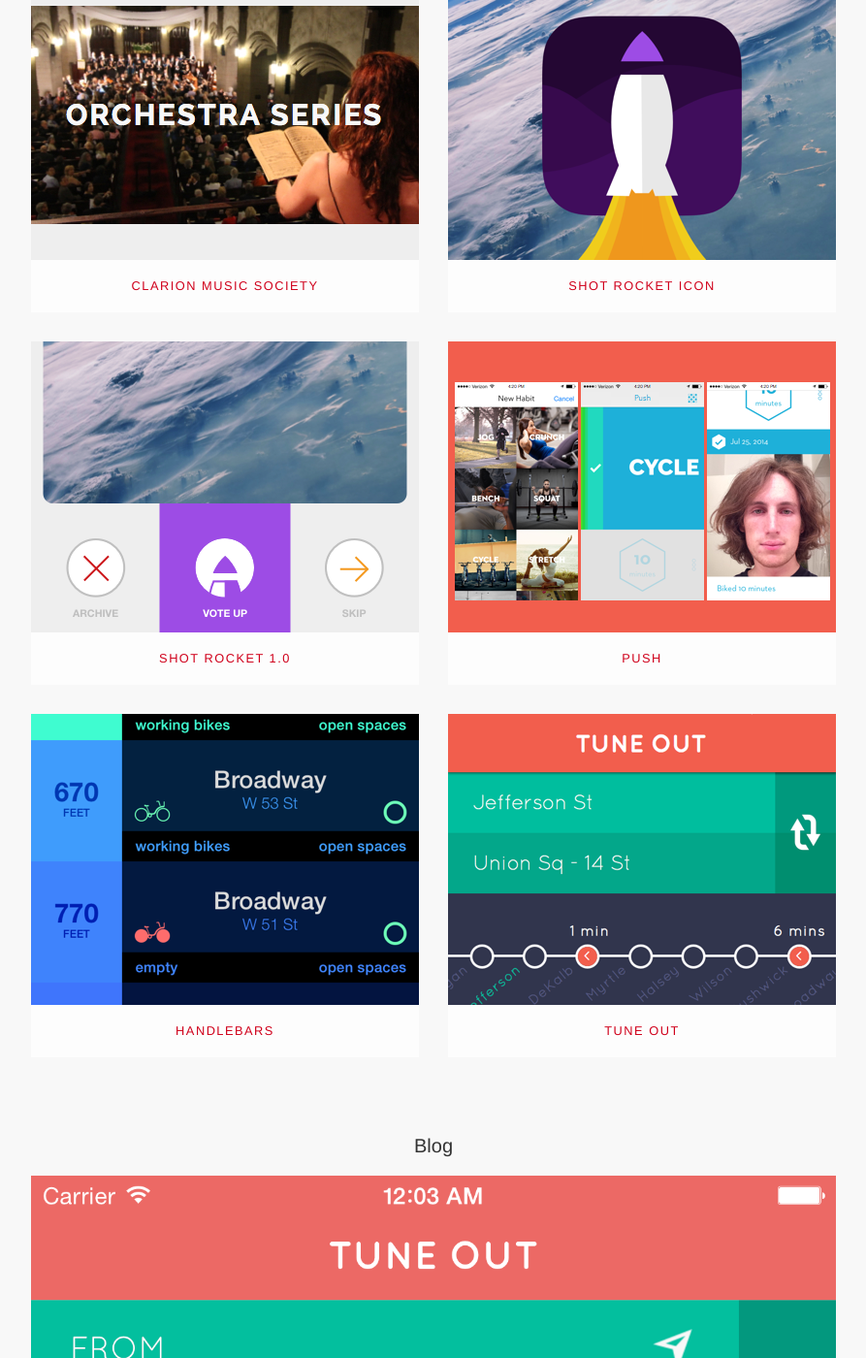
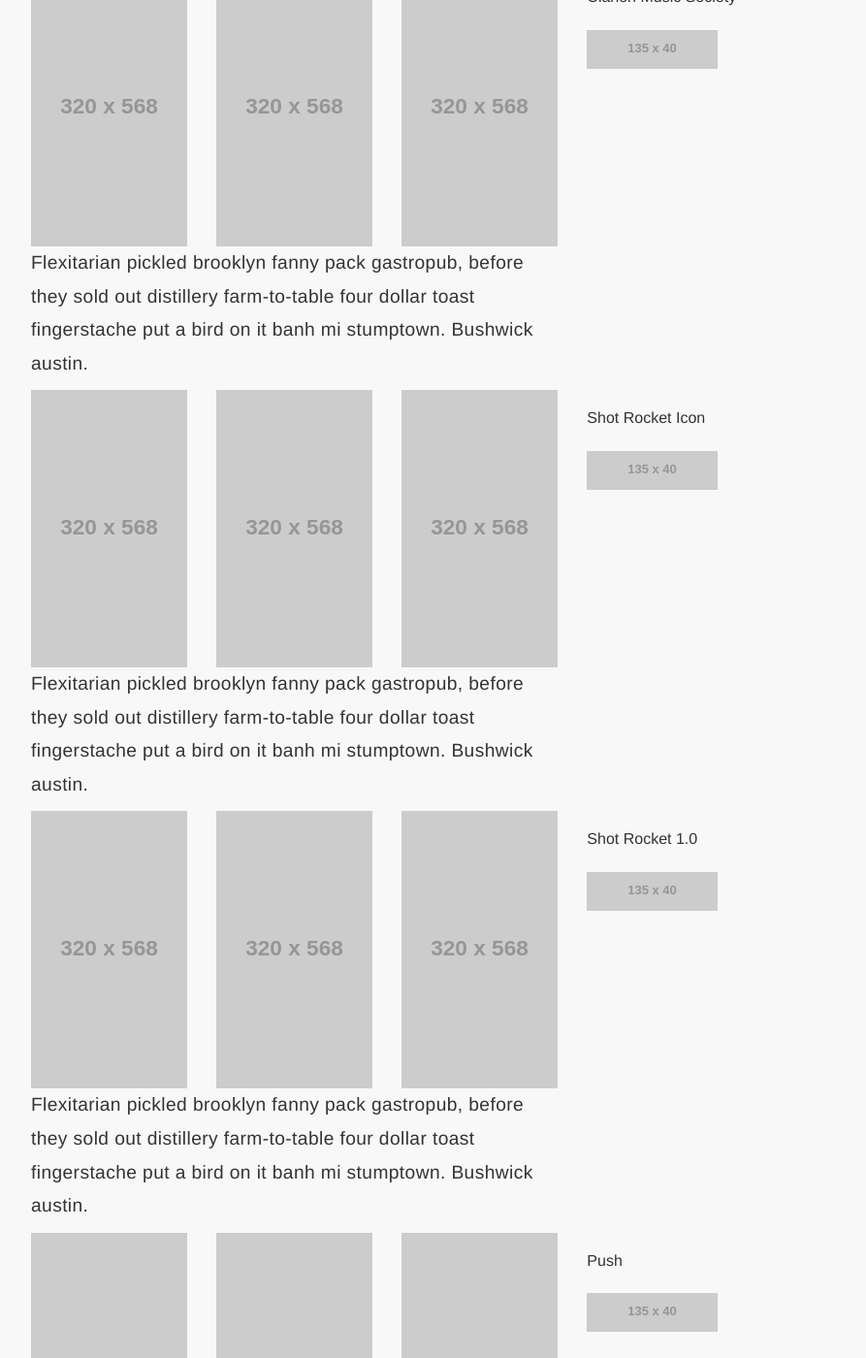
Before and after one commit to dmzza/dmzza, a Jekyll site: the page built from index.html, in a window 1280 px wide and 1400 px high, scrolled down 379 px. Shown: the whole window at 97% size, without its empty margins (193-1086 px from the left). Built offline with Jekyll 4.4.1, drawn with Linux system fonts in a browser that asks for light colours; nearby versions of some CDN libraries; some of the changed text lies outside the part shown.

Commit message:
iOS apps template

```diff
--- /dev/null
+++ b/_includes/ios.html
@@ -0,0 +1,29 @@
+<div class="posts row">
+  {% for post in site.categories.portfolio %}
+    <div class="col-sm-8 col-xs-12">
+      <div class="visible-xs">
+        <h1>{{ post.title }}</h1>
+      </div>
+      <div class="row">
+        {% if post.thumbnail %}
+          <img class="col-sm-4 col-xs-8" src="https://placehold.it/320x568" class="img-responsive">
+          <img class="col-sm-4 col-xs-8" src="https://placehold.it/320x568" class="img-responsive">
+          <img class="col-sm-4 col-xs-8" src="https://placehold.it/320x568" class="img-responsive">
+        {% else %}
+          <img class="col-sm-4 col-xs-8" src="" class="img-responsive blank">
+        {% endif %}
+
+      </div>
+      <p>
+        Flexitarian pickled brooklyn fanny pack gastropub, before they sold out distillery farm-to-table four dollar toast fingerstache put a bird on it banh mi stumptown. Bushwick austin.
+      </p>
+      <div class="visible-xs">
+        <a href="#"><img src="https://placehold.it/135x40"></a>
+      </div>
+    </div>
+    <div class="col-md-4 hidden-xs">
+      <h1>{{ post.title }}</h1>
+      <a href="#"><img src="https://placehold.it/135x40"></a>
+    </div>
+  {% endfor %}
+</div>
--- a/index.html
+++ b/index.html
@@ -4,6 +4,7 @@
 
 <div class="home">
 
+  {% include ios.html %}
   {% include portfolio.html %}
 
   <h2>Blog</h2>
```
